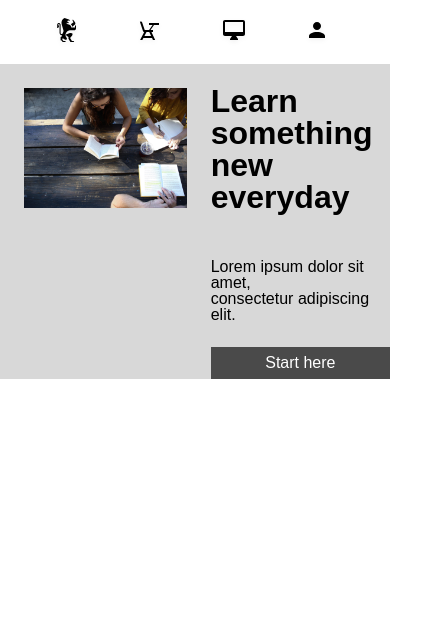
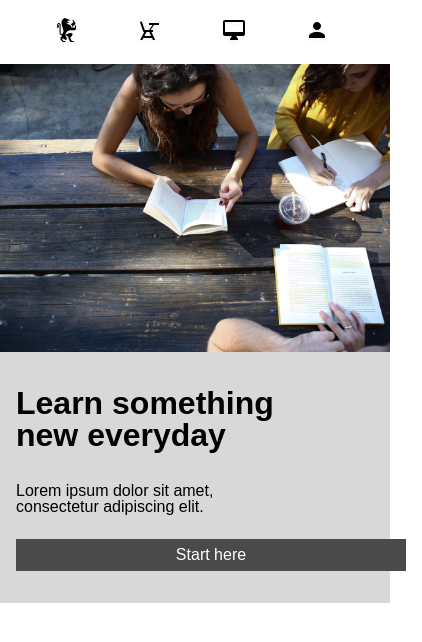
Before and after one commit to chasinglucid/CodeAcademy-Capstone-Colmar, a plain HTML site: page index.html in a window 390 px wide. Shown: the whole page, 422 px wide, since content can reach past the window. Drawn offline with Linux system fonts and the light colour scheme.

Commit message:
Add mobile css for section 1

```diff
--- a/resources/css/style.css
+++ b/resources/css/style.css
@@ -129,9 +129,25 @@ header {
     display: flex;
 }
 
+
+/* mobile specific css */
+@media only screen and (max-width: 450px) {
+    #section-1 {
+        flex-direction: column;
+    }
+}
+
 .section-1-banner {
     padding: 1.5rem;
     flex-basis: 60%;
+}
+
+/* mobile specific css */
+@media only screen and (max-width: 450px) {
+    .section-1-banner {
+        padding: 0;
+        width: 100%;
+    }
 }
 
 .section-1-banner img {
@@ -144,6 +160,14 @@ header {
     justify-content: center;
 }
 
+/* mobile specific css */
+@media only screen and (max-width: 450px) {
+    .section-1-content {
+        padding: 2rem 1rem;
+        width: 100%;
+    }
+}
+
 .section-1-content h1 {
     display: block;
     font-size: 2em;
@@ -154,21 +178,30 @@ header {
     font-weight: bold;
 }
 
+/* mobile specific css */
+@media only screen and (max-width: 450px) {
+    .section-1-content h1 {
+        margin: 0;
+        padding-bottom: 2rem;
+    }
+}
+
 .section-1-content p {
-    margin: 1.5rem 0;
+    margin-bottom: 1.5rem;
 }
 
 .section-1-content a {
-    text-decoration: none;
+    background-color: #4A4A4A;
     color: white;
-    background-color: #4A4A4A;
     padding: 0.5rem;
     text-align: center;
+    text-decoration: none;
 }
 
 .section-1-content a:hover {
+    background-color: white;
     color: #4A4A4A;
-    background-color: white;
+
 }
 
 /**** SECTION 2 ****/
```
Also changed, not shown: index.html (+1 -1 lines).
